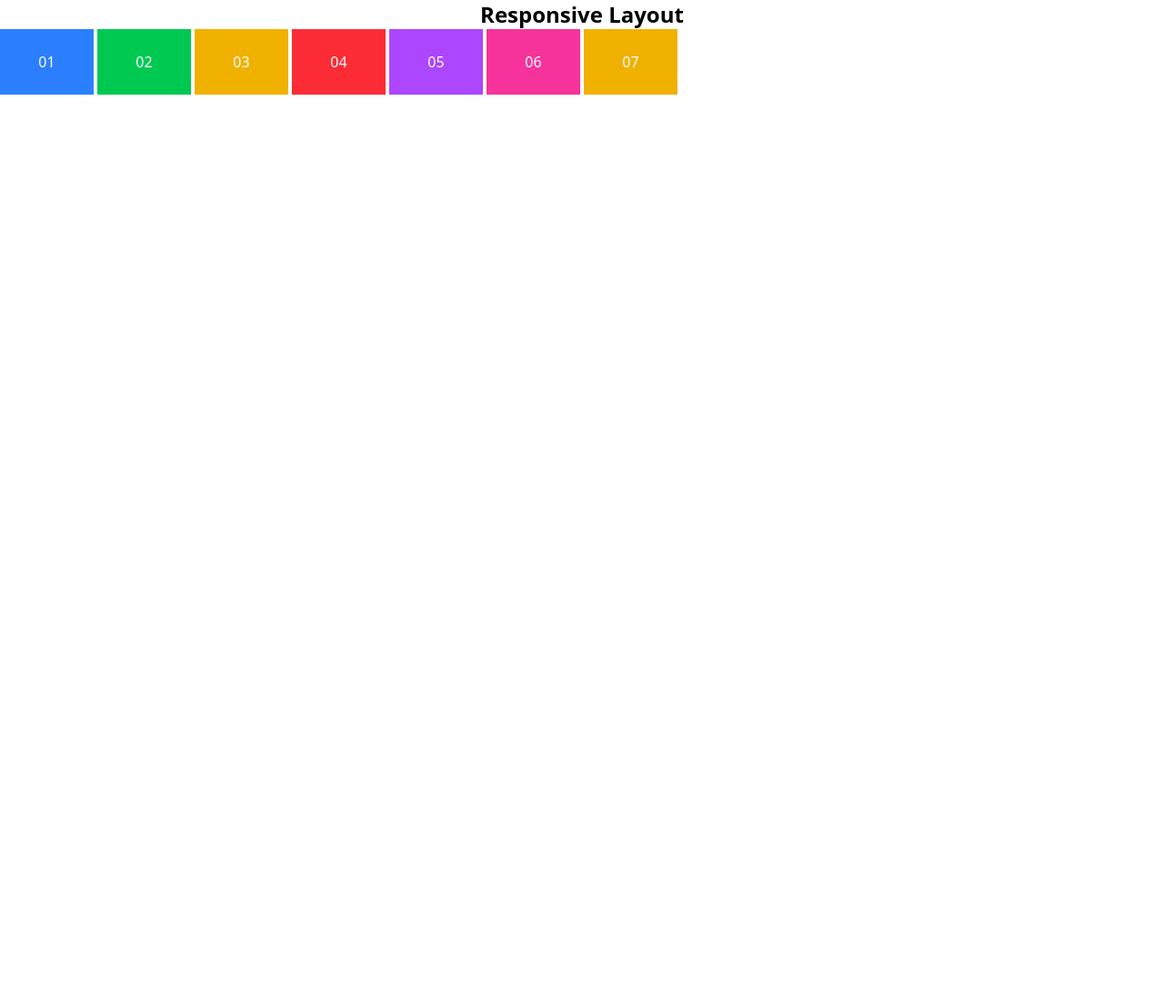
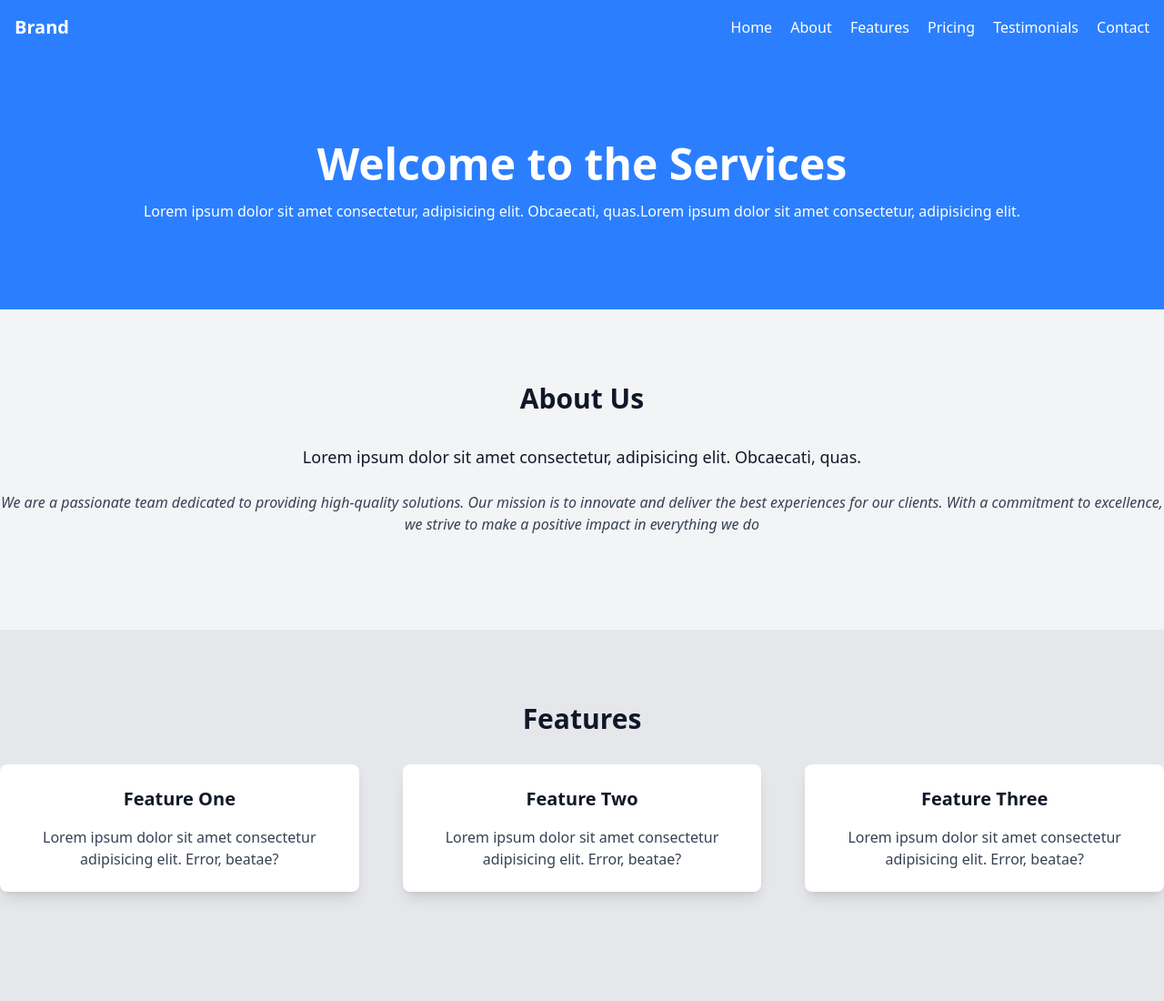
Before and after one commit to PoonamChauhan229/FSD-C-WD-E-B20-Evening-27thJan2025, a website: page 09Day/01TailwindIntro/src/index.html in a window 1280 px wide. Shown: the top 1100 px of the page at 91% size. Before the commit the page ends 800 px from the top, so only its background shows below. Drawn offline with Linux system fonts and the light colour scheme.

Commit message:
tailwind

```diff
--- a/09Day/01TailwindIntro/src/index.html
+++ b/09Day/01TailwindIntro/src/index.html
@@ -1,115 +1,118 @@
-<!doctype html>
-<html>
+<!DOCTYPE html>
+<html lang="en">
 <head>
-  <meta charset="UTF-8">
-  <meta name="viewport" content="width=device-width, initial-scale=1.0">
-  <link href="./output.css" rel="stylesheet">
+    <meta charset="UTF-8">
+    <meta name="viewport" content="width=device-width, initial-scale=1.0">
+    <link href="./output.css" rel="stylesheet">
+
+    <title>Tailwind-Landing Page</title>
 </head>
-<style>
-    .styleMargin{
-        border:4px solid red;
-    }
-</style>
-<body>
-  <!-- <h1 class="text-3xl font-bold underline">
-    Hello world!
-  </h1>
-  <h1>Hello World!</h1>
+<body class="text-gray-900 bg-gray-200">
+    <!-- navbar section -->
+     <nav class="bg-blue-500 p-4">
+        <div class="container mx-auto flex items-center justify-between">
+            <div class="text-white font-semibold text-xl ">Brand</div>
+            <div class="space-x-4 ">
+                <!-- Home About -->
+                 <a href="#home" class="text-white">Home</a>
+                 <a href="#about" class="text-white">About</a>
+                 <a href="#features" class="text-white">Features</a>
+                 <a href="#pricing" class="text-white">Pricing</a>
+                 <a href="#testimonials" class="text-white">Testimonials</a>
+                 <a href="#conatct" class="text-white">Contact</a>
+            </div>
+        </div>
+     </nav>
 
-  <p class="font-sans italic text-xs">Lorem ipsum dolor sit amet.</p>
-  <h1 class="text-5xl font-extrabold text-green-100">hello World</h1>
-  <p class="diagonal-fractions ...">1/2 3/4 5/6</p>
-  <p class="stacked-fractions ...">1/2 3/4 5/6</p>
-  <p class="line-through text-red-400">The quick brown fox...</p>
-  <div class="my-8 mx-8 styleMargin p-8">mx-8</div>
-  <div class="ml-8"> Lorem ipsum dolor sit.</div>
+     <!-- Home Section -->
+     <section id="home" class="bg-blue-500 text-white text-center py-24">
+        <div class="container mx-auto">
+            <h1 class="text-5xl font-bold mb-4">Welcome to the Services</h1>
+            <p>Lorem ipsum dolor sit amet consectetur, adipisicing elit. Obcaecati, quas.Lorem ipsum dolor sit amet consectetur, adipisicing elit.</p>
+            <!-- Links anchor tags -->
+        </div>
+     </section>
 
-  <button class="border p-1 px-4 ms-4 rounded-full text-white border-blue-900 border-4 border-dashed bg-black underline italic font-extrabold text-2xl">Save Changes</button> -->
+     <!-- About Us section -->
+     <!-- <div id="about" class="mx-auto text-center p-18 bg-amber-100">
+        <h2 class="text-3xl font-sans font-bold text-gray-800 mb-4">About Us</h2>
+        <p class="text-gray-600 italic">
+          We are a passionate team dedicated to providing high-quality solutions.
+          Our mission is to innovate and deliver the best experiences for our
+          clients. With a commitment to excellence, we strive to make a positive
+          impact in everything we do.
+        </p>
+        <div class="mt-5 flex justify-center">
+          <button
+            class="bg-blue-500 text-white px-6 py-2 rounded-[10px] cursor-pointer"
+          >
+            Learn More
+          </button>
+        </div>
+      </div> -->
 
-<!-- Day2 -->
-<!-- <div class="flex ...">
-  <div class="w-2/5 bg-red-500">w-2/5</div>
-  <div class="w-3/5 bg-amber-500">w-3/5</div>
-</div>
+      <section id="about" class="py-20 bg-gray-100">
+        <div class="container mx-auto text-center">
+            <h2 class="text-3xl font-semibold mb-8">About Us</h2>
+            <p class="text-lg mb-6">Lorem ipsum dolor sit amet consectetur, adipisicing elit. Obcaecati, quas.</p>
+            <p class="text-gray-700 mb-6 italic">We are a passionate team dedicated to providing high-quality solutions.
+                Our mission is to innovate and deliver the best experiences for our
+                clients. With a commitment to excellence, we strive to make a positive
+                impact in everything we do</p>
+        </div>
+      </section>
 
-<div class="w-96 bg-red-400 h-24">width tailwind</div>
-<div class="w-screen bg-amber-300">width</div>
-<div class="w-full bg-amber-200 size-40">width</div>
-<div class="w-[70%] bg-amber-100">width</div>
+      <!-- Features >> 3 Features >> 3 cols
+        grid >> responsive
+      -->
+        <section id="features" class="py-20">
+            <div class="container mx-auto text-center">
+                <h2 class="text-3xl font-semibold mb-8">Features</h2>
+                <div class="grid grid-cols-1 md:grid-cols-3 gap-12">
+                    <div class="bg-white p-6 rounded-lg shadow-lg">
+                        <h3 class="text-xl font-semibold mb-4">Feature One</h3>
+                        <p class="text-gray-700">Lorem ipsum dolor sit amet consectetur adipisicing elit. Error, beatae?</p>
+                    </div>
+                    <div class="bg-white p-6  rounded-lg shadow-lg">
+                        <h3 class="text-xl font-semibold mb-4">Feature Two</h3>
+                        <p class="text-gray-700">Lorem ipsum dolor sit amet consectetur adipisicing elit. Error, beatae?</p>
+                    </div>
+                    <div class="bg-white p-6  rounded-lg shadow-lg">
+                        <h3 class="text-xl font-semibold mb-4">Feature Three</h3>
+                        <p class="text-gray-700">Lorem ipsum dolor sit amet consectetur adipisicing elit. Error, beatae?</p>
+                    </div>
+                </div>
+            </div>
+        </section>
 
-<div class="columns-2">
-  <p>Well, let me tell you something, ...</p>
-  <p class="break-after-column">Sure, go ahead, laugh...</p>
-  <p>Maybe we can live without...</p>
-  <p>Look. If you think this is...</p>
-</div>
+        <section id="pricing" class="py-20">
+            <div class="container mx-auto text-center">
+                <h2 class="text-3xl font-semibold mb-8">Pricing</h2>
+                <div class="grid grid-cols-1 md:grid-cols-3 gap-12">
+                    <div class="bg-blue-600 p-6 rounded-lg shadow-lg">
+                        <h3 class="text-xl font-semibold mb-4">Basic</h3>
+                        <p class="text-lg mb-4">$49</p>
+                        <p class="text-gray-300 mb-4">Lorem ipsum dolor sit</p>
+                        <button class="bg-white text-blue-600 py-2 px-6 rounded-full font-semibold">Buy Now</button>
+                    </div>
+                    <div class="bg-blue-600 p-6 rounded-lg shadow-lg">
+                        <h3 class="text-xl font-semibold mb-4">Pro</h3>
+                        <p class="text-lg mb-4">$49</p>
+                        <p class="text-gray-300 mb-4">Lorem ipsum dolor sit</p>
+                        <button class="bg-white text-blue-600 py-2 px-6 rounded-full font-semibold">Buy Now</button>
+                    </div>
+                    <div class="bg-blue-600 p-6 rounded-lg shadow-lg">
+                        <h3 class="text-xl font-semibold mb-4">Enterprise</h3>
+                        <p class="text-lg mb-4">$49</p>
+                        <p class="text-gray-300 mb-4">Lorem ipsum dolor sit</p>
+                        <button class="bg-white text-blue-600 py-2 px-6 rounded-full font-semibold">Buy Now</button>
+                    </div>
+                </div>
+            </div>
+        </section>
 
-<div class="overflow-auto w-[10%] border p-4 h-[200px] invisible">
- <p>Lorem ipsum dolor sit amet consectetur adipisicing elit. Temporibus maxime perferendis, odit tenetur culpa voluptates error officiis eos. Repellat a adipisci itaque perferendis laudantium nam id similique tenetur dolore possimus enim mollitia maiores incidunt ipsam aperiam placeat, magnam accusantium maxime non. Placeat doloremque facilis pariatur esse nemo, libero necessitatibus provident harum soluta delectus mollitia nisi vel natus tempore quam laudantium! Autem quisquam eligendi modi. Suscipit earum sequi eum, incidunt tenetur aspernatur repellat dolore obcaecati culpa, consectetur voluptate atque aliquam accusantium voluptatem animi delectus ea molestiae ex veniam perspiciatis? Necessitatibus alias repellendus cumque accusantium ullam, laborum velit dolor nihil labore architecto?</p>
-</div>
-<p>123</p>
-<p class="hidden">Lorem ipsum dolor sit amet, consectetur adipisicing elit. Voluptatibus, ipsam!</p>
-<p>123</p> -->
 
-<!-- <div class="grid grid-cols-12 gap-4 bg-gray-400 mb-4">
-<div class="bg-green-900 p-4">01</div>
-<div class="bg-green-900 p-4">02</div>
-<div class="bg-green-900 p-4">03</div>
-<div class="bg-green-900 p-4">04</div>
-<div class="bg-green-900 p-4">05</div>
-<div class="bg-green-900 p-4">06</div>
-<div class="bg-green-900 p-4">07</div>
-<div class="bg-green-900 p-4">08</div>
-<div class="bg-green-900 p-4">09</div>
-<div class="bg-green-900 p-4">10</div>
-<div class="bg-green-900 p-4">11</div>
-<div class="bg-green-900 p-4">12</div>
-</div>
 
-<div class="grid grid-cols-8 gap-4 bg-gray-400 mb-4">
-  <div class="bg-yellow-900 p-4 col-span-3">01</div>
-  <div class="bg-yellow-900 p-4">02</div>
-  <div class="bg-yellow-900 p-4">03</div>
-  <div class="bg-yellow-900 p-4">04</div>
-  <div class="bg-yellow-900 p-4">05</div>
-  <div class="bg-pink-900 p-4 col-span-2">06</div>
-  <div class="bg-yellow-900 p-4">07</div>
-  <div class="bg-yellow-900 p-4">08</div>
-  </div>
 
-  <div class="grid grid-cols-4 gap-4 bg-gray-400 mb-4">
-    <div class="bg-amber-900 p-4">0100</div>
-    <div class="bg-amber-900 p-4">02</div>
-    <div class="bg-amber-900 p-4">03</div>
-    <div class="bg-amber-900 p-4">04</div>
-    <div class="bg-amber-900 p-4">05</div>
-    <div class="bg-amber-900 p-4">06</div>
-    <div class="bg-amber-900 p-4">07</div>
-    <div class="bg-amber-900 p-4">08</div>
-    <div class="bg-amber-900 p-4">0500</div>
-    <div class="bg-amber-900 p-4">06</div>
-    <div class="bg-amber-900 p-4">07</div>
-    <div class="bg-amber-900 p-4">08</div>
-    </div> -->
-
- <!-- REsponsive -->
-
- <div class="container">
-    <h1 class="font-bold text-2xl text-center">Responsive Layout</h1>
-    <!-- sm(640) md(768) lg(1024) xl(1280) 2xl(1536) -->
-     <!-- sm >> 2 cols
-          md >> 3 cols
-     -->
-      <div class="grid sm:grid-cols-2 md:grid-cols-3 lg:grid-cols-4 xl:grid-cols-12 gap-1">
-        <!-- items >> items of the conatiner -->
-         <div class="text-white bg-blue-500 text-center p-6">01</div>
-         <div class="text-white bg-green-500 text-center p-6">02</div>
-         <div class="text-white bg-yellow-500 text-center p-6">03</div>
-         <div class="text-white bg-red-500 text-center p-6">04</div>
-         <div class="text-white bg-purple-500 text-center p-6">05</div>
-         <div class="text-white bg-pink-500 text-center p-6">06</div>
-         <div class="text-white bg-yellow-500 text-center p-6">07</div>
-      </div>
- </div>
 </body>
 </html>
```
Also changed, not shown: 09Day/01TailwindIntro/src/index3.html (added, +115 -0 lines), 09Day/01TailwindIntro/src/output.css.
